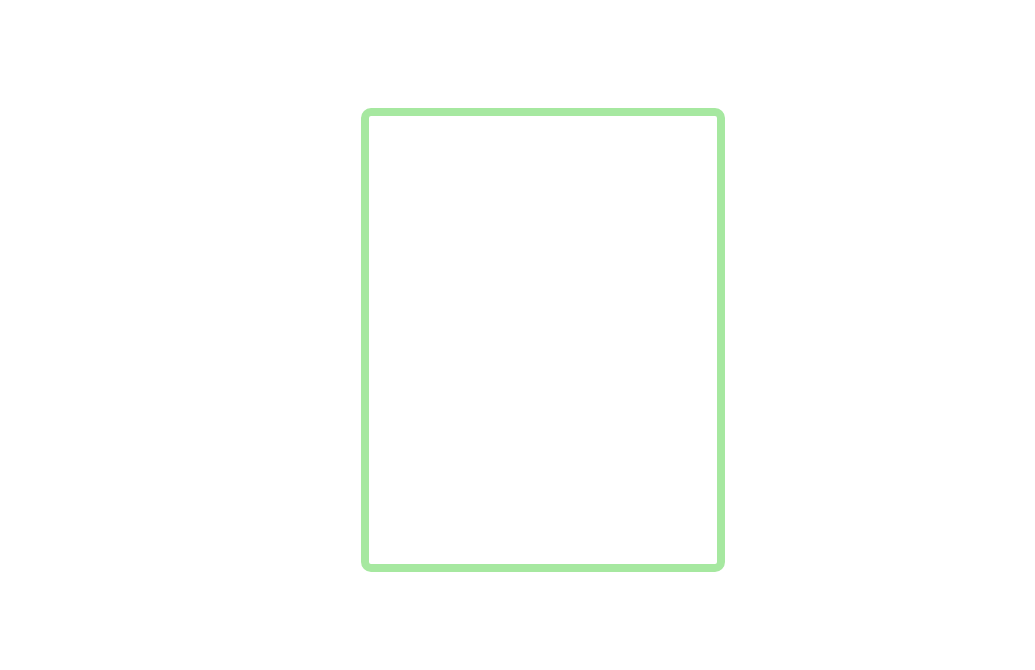
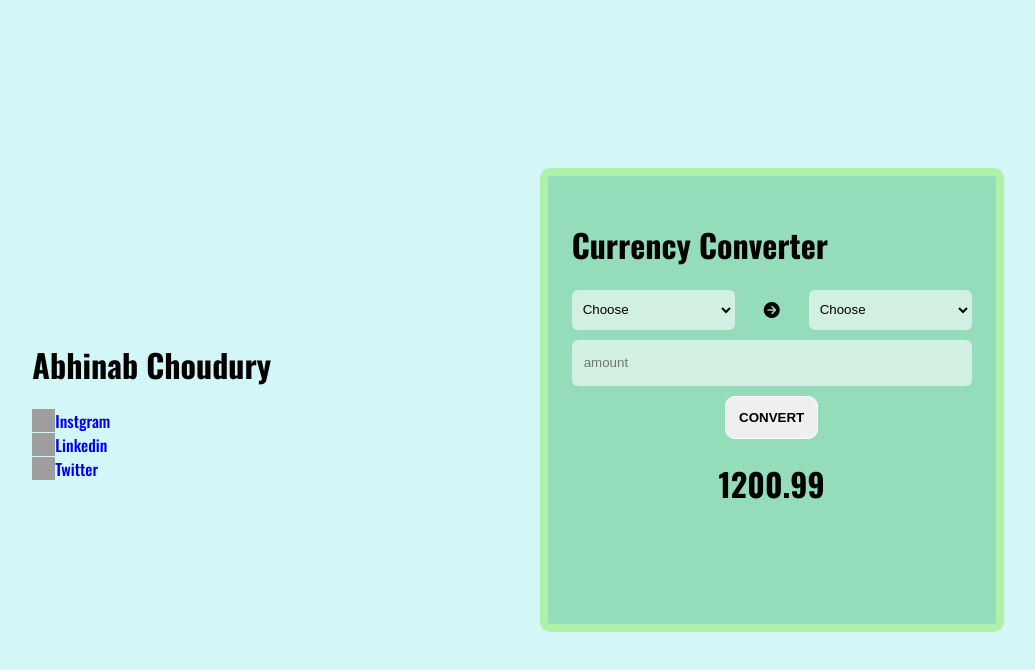
Before and after one commit to abhinab-choudhury/currency-convert, a React (Vite) app: page / in a window 1280 px wide. Shown: the top 670 px of the page, without its empty margins (97-1132 px from the left). Built offline with nearby package versions, Linux system fonts and the light colour scheme; grey boxes are pictures that could not be loaded.

Commit message:
Frontend Complemented

```diff
--- a/index.html
+++ b/index.html
@@ -4,6 +4,7 @@
     <meta charset="UTF-8" />
     <meta name="viewport" content="width=device-width, initial-scale=1.0" />
     <link type="image/png" sizes="16x16" rel="icon" href="./src/assets/icons8-money-rotation-16.png">
+    <link rel="stylesheet" href="https://cdnjs.cloudflare.com/ajax/libs/font-awesome/6.4.2/css/all.min.css" integrity="sha512-z3gLpd7yknf1YoNbCzqRKc4qyor8gaKU1qmn+CShxbuBusANI9QpRohGBreCFkKxLhei6S9CQXFEbbKuqLg0DA==" crossorigin="anonymous" referrerpolicy="no-referrer" />
     <title>Currency Converter</title>
   </head>
   <body>
--- a/src/App.css
+++ b/src/App.css
@@ -0,0 +1,7 @@
+.main{
+    background-color: rgb(211, 246, 246);
+    display: flex;
+    align-items: center;
+    justify-content: space-around;
+    height: 100vh;
+}
--- a/src/App.jsx
+++ b/src/App.jsx
@@ -1,10 +1,14 @@
 import './App.css'
 import Box from './components/box/box'
+import Nav from './components/nav/nav'
 function App() {
 
   return (
     <>
+    <div className="main">
+      <Nav/>
       <Box/>
+    </div>
     </>
   )
 }
--- a/src/components/box/box.css
+++ b/src/components/box/box.css
@@ -6,10 +6,44 @@
 }
 
 .box {
-    width: 300px;
-    margin: 100px;
-    height: 400px;
-    padding: 24px;
-    border: 8px solid rgb(166, 232, 160);
-    border-radius: 10px;
+  width: 400px;
+  margin: 100px;
+  height: 400px;
+  padding: 24px;
+  border: 8px solid rgb(174, 241, 168);
+  border-radius: 10px;
+  background-color: rgb(149, 220, 187);
 }
+
+.input-area {
+  display: flex;
+  justify-content: space-between;
+  align-items: center;
+}
+
+.input-area > select ,input {
+  border-radius: 6px;
+  height: 40px;
+  background-color: rgba(233, 249, 242, 0.717);
+  border-color: transparent;
+  padding-left: 6px;
+}
+
+.amount-input {
+  display: flex;
+  width: 96%;
+  padding-left: 10px;
+  margin-top: 10px;
+  margin-left: auto;
+  margin-right: auto;
+}
+.convert-btn {
+  display: flex;
+  margin-top: 10px;
+  margin-left: auto;
+  margin-right: auto;
+  border: 0.6px solid white;
+  padding: 13px;
+  font-weight: 700;
+  border-radius: 10px;
+}
--- a/src/components/box/box.jsx
+++ b/src/components/box/box.jsx
@@ -5,9 +5,99 @@ export default function box() {
         <div>
             <div className="center-box">
                 <div className="box">
+                    <h1>Currency Converter</h1>
 
+                    <form>
+                        <div className="input-area">
+                            <select name="have" id="cur_have">
+                                <option defaultValue=""> Choose </option>
+                                <option value="INR">Indian Rupees</option>
+                                <option value="JPY">Japanese Yen</option>
+                                <option value="BRL">Brazilian real </option>
+                                <option value="FJD">Fijian dollar</option>
+                                <option value="BGN">Bulgarian lev</option>
+                                <option value="NZD">New Zealand dollar</option>
+                                <option value="AUD">Australian dollar</option>
+                                <option value="BND">Brunei dollar</option>
+                                <option value="SGD">Singapore dollar</option>
+                                <option value="CAD">Canadian Dollars</option>
+                                <option value="BMD">Bermudian dollar</option>
+                                <option value="PAB"> Panamanian balboa</option>
+                                <option value="USD">US Dollars</option>
+                                <option value="CHF">Swiss Franc</option>
+                                <option value="EUR">Euro</option>
+                                <option value="GBP">British Pound</option>
+                                <option value="KYD">Cayman Islands Dollar</option>
+                                <option value="JOD">Jordanian Dinar</option>
+                                <option value="BHD">Bahraini Dinar</option>
+                                <option value="KWD">Jordanian Dinar</option>
+                            </select>
+                            <i className="fa fa-arrow-circle-right" aria-hidden="true"></i>
+                            <select name="want" id="cur_want" >
+                                <option defaultValue=""> Choose </option>
+                                <option value="INR">Indian Rupees</option>
+                                <option value="JPY">Japanese Yen</option>
+                                <option value="BRL">Brazilian real </option>
+                                <option value="FJD">Fijian dollar</option>
+                                <option value="BGN">Bulgarian lev</option>
+                                <option value="NZD">New Zealand dollar</option>
+                                <option value="AUD">Australian dollar</option>
+                                <option value="BND">Brunei dollar</option>
+                                <option value="SGD">Singapore dollar</option>
+                                <option value="CAD">Canadian Dollars</option>
+                                <option value="BMD">Bermudian dollar</option>
+                                <option value="PAB"> Panamanian balboa</option>
+                                <option value="USD">US Dollars</option>
+                                <option value="CHF">Swiss Franc</option>
+                                <option value="EUR">Euro</option>
+                                <option value="GBP">British Pound</option>
+                                <option value="KYD">Cayman Islands Dollar</option>
+                                <option value="JOD">Jordanian Dinar</option>
+                                <option value="BHD">Bahraini Dinar</option>
+                                <option value="KWD">Jordanian Dinar</option>
+                            </select>
+                        </div>
+                        <input className='amount-input' type="number" name="amount" placeholder='amount' />
+                        <button className='convert-btn' onClick={onClickHandler()} >CONVERT</button>
+                    </form>
+
+                    <div className='new-amount'>
+                        <h1>1200.99</h1>
+                    </div>
                 </div>
             </div>
         </div>
     )
 }
+
+function onClickHandler() {
+    let cur_have = ""
+    let cur_want = ""
+    let amount = ""
+
+    document.addEventListener('onchange', async() => {
+        cur_have = document.getElementById("cur_have").value
+        cur_want = document.getElementById("cur_want").value
+        amount = document.getElementById("amount-input").value
+
+        fetch_data(cur_have, cur_want, amount)
+
+    })
+}
+
+async function fetch_data(have, want, amount) {
+    const URI = `https://api.api-ninjas.com/v1/convertcurrency?have=${have}&want=${want}&amount=${amount}`
+    fetch(`${URI}`,{
+        method:"get",
+        headers: {
+            'X-Api-Key':'02BFCzuyhkWx0ylOXJUPVw==VO0ncgVPC77S8tLL'
+        },
+        body: JSON.stringify({ key: 'value' }),
+    }).then(response => response.json())
+    .then(data => {
+      console.log(data)
+    })
+    .catch(error => {
+      console.error(error)
+    })
+}
--- /dev/null
+++ b/src/components/nav/nav.css
@@ -0,0 +1,18 @@
+
+
+.sidebar {
+    display: flex;
+    padding:10px;
+}
+
+.aline-link {
+    display: flex;
+    align-items: center;
+}
+
+.new-amount {
+    display: flex;
+    margin-top: auto;
+    margin-bottom: auto;
+    justify-content: center;
+}
--- /dev/null
+++ b/src/components/nav/nav.jsx
@@ -0,0 +1,35 @@
+
+import React from 'react'
+import "./nav.css"
+
+export default function nav() {
+  return (
+    <div>
+      <div className='sidebar'>
+        <ul>
+            <li>
+                <h1>Abhinab Choudury</h1>
+            </li>
+            <li>
+            <a className='aline-link' href="https://www.instagram.com/_abhinab_choudhury_/" target="_blank" rel="noopener noreferrer">
+                <img width="23" height="23" src="https://img.icons8.com/fluency/48/instagram-new.png" alt="instagram-new"/>
+                Instgram
+            </a>
+            </li>
+            <li>
+            <a className='aline-link' href="https://www.linkedin.com/in/abhinab-choudhury-18022822b" target="_blank" rel="noopener noreferrer">
+                <img width="23" height="23" src="https://img.icons8.com/color/48/linkedin.png" alt="linkedin"/>
+                Linkedin
+            </a>
+            </li>
+            <li>
+            <a className='aline-link' href="https://twitter.com/abhinabc_" target="_blank" rel="noopener noreferrer">
+            <img width="23" height="23" src="https://img.icons8.com/ios/50/twitterx--v1.png" alt="twitterx--v1"/>
+                Twitter
+            </a>
+            </li>
+        </ul>
+      </div>
+    </div>
+  )
+}
--- a/src/index.css
+++ b/src/index.css
@@ -0,0 +1,16 @@
+@import url('https://fonts.googleapis.com/css2?family=Oswald:wght@500;700&display=swap');
+
+body{
+    margin: 0px;
+    padding: 0px;
+    box-sizing: border-box;
+    font-family: 'Oswald', sans-serif;
+}
+
+ul > li {
+    list-style: none;
+}
+
+a {
+    text-decoration: none;
+}
```
Lines whose indentation alone changed are shown as unchanged.
